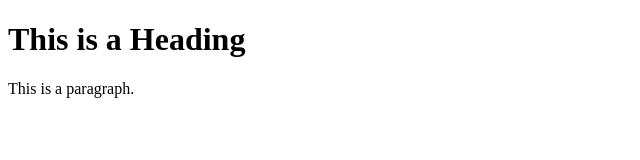
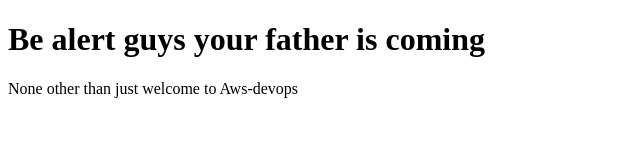
Before and after one commit to ashfakshaikh96/myfirstrepo-demo, a plain HTML site: page index.html in a window 1280 px wide. Shown: the whole page, without its empty margins (0-640 px from the left). Drawn offline with Linux system fonts and the light colour scheme.

Commit message:
this is cloud baby

```diff
--- a/index.html
+++ b/index.html
@@ -1,12 +1,12 @@
 <!DOCTYPE html>
 <html>
 <head>
-<title>Page Title</title>
+<title>This is cloud baby</title>
 </head>
 <body>
 
-<h1>This is a Heading</h1>
-<p>This is a paragraph.</p>
+<h1>Be alert guys your father is coming</h1>
+<p>None other than just welcome to Aws-devops</p>
 
 </body>
 </html>
```
